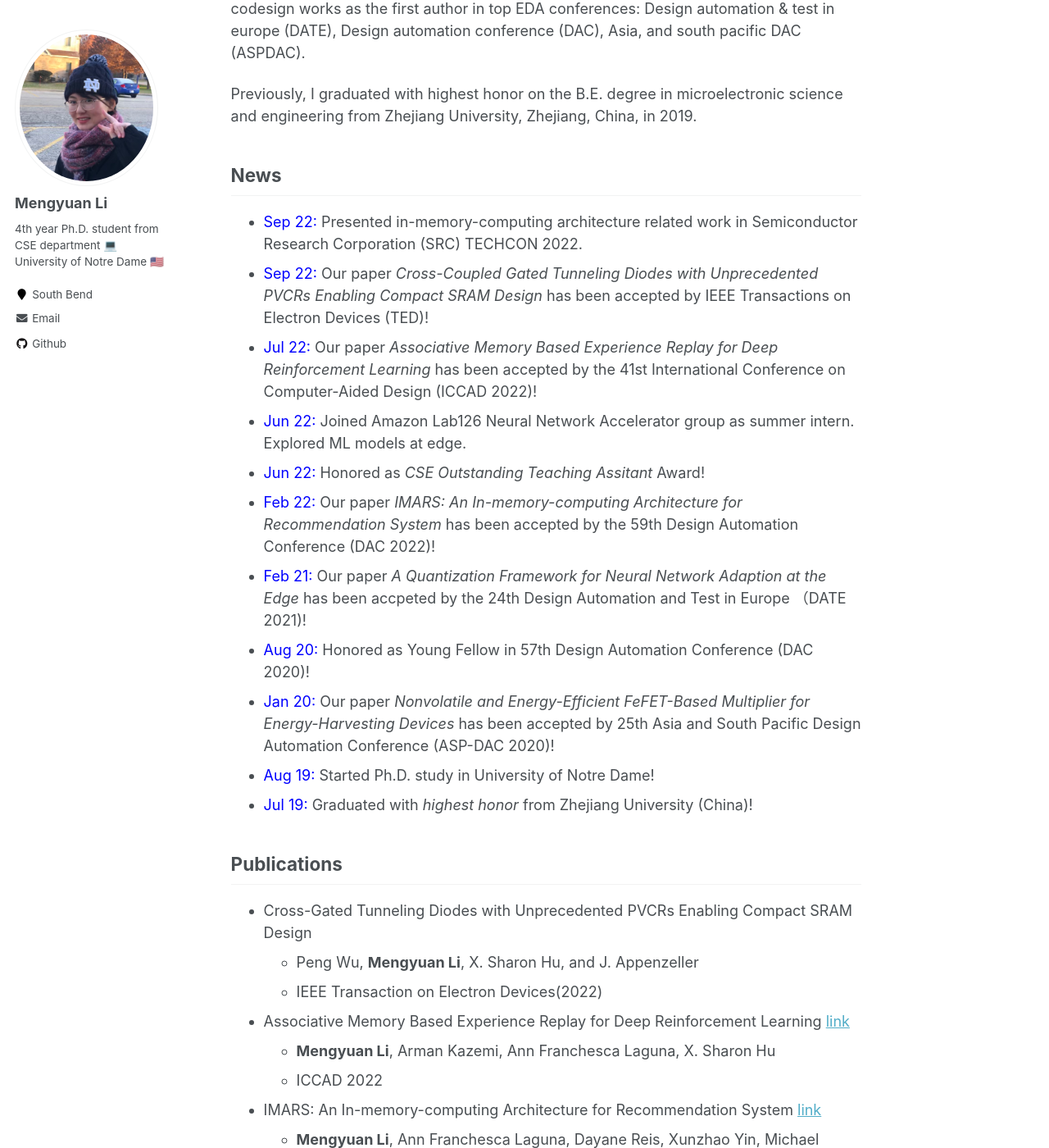
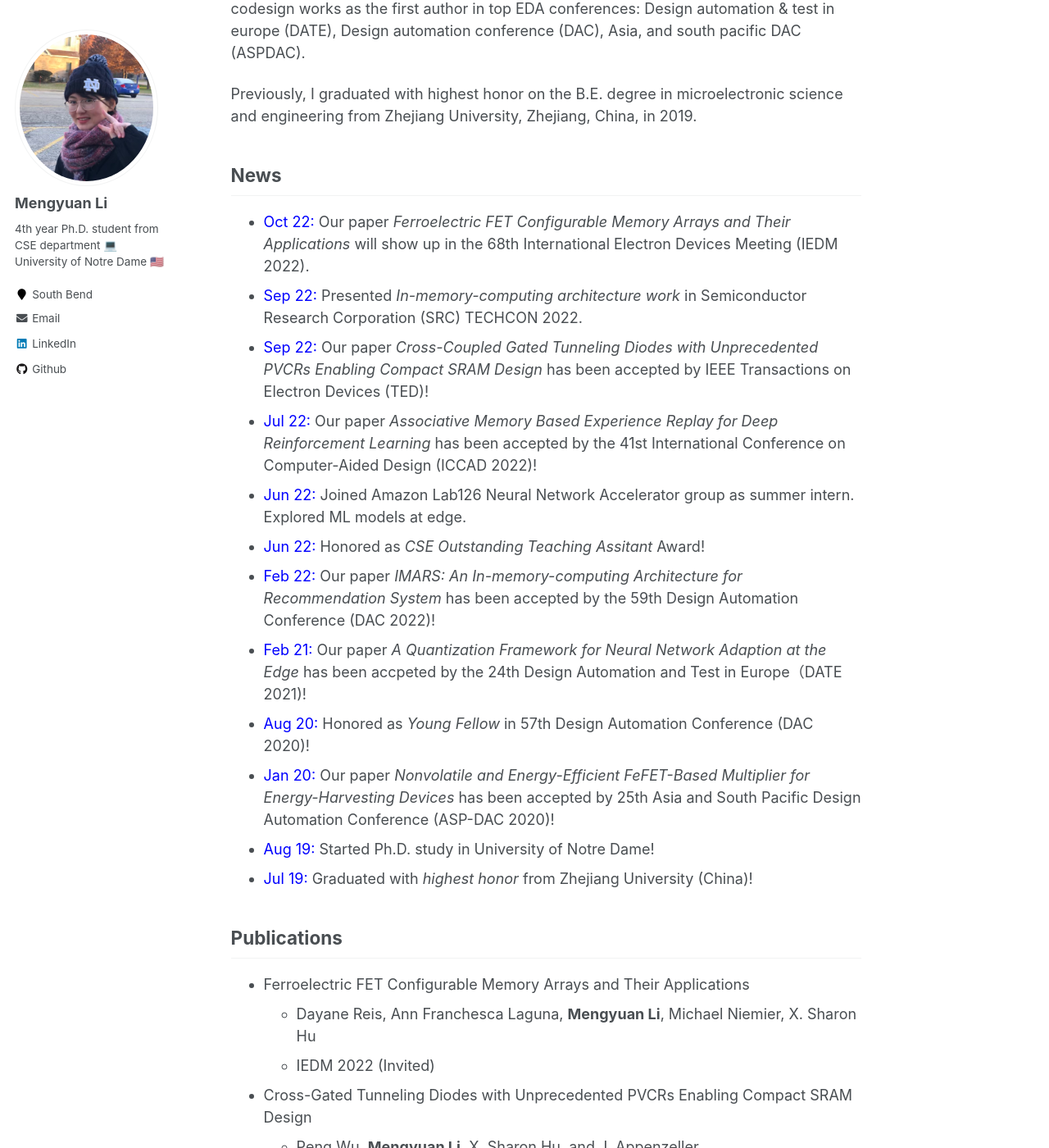
Before and after one commit to menggg22/menggg22.github.io, a Jekyll site: the page built from _pages/about.md, in a window 1280 px wide and 1400 px high, scrolled down 376 px. Shown: the whole window at 82% size. Built offline with Jekyll 4.4.1, drawn with Linux system fonts in a browser that asks for light colours; some of the changed text lies outside the part shown.

Commit message:
linkedin

```diff
--- a/_config.yml
+++ b/_config.yml
@@ -102,7 +102,7 @@ author:
   instagram        :
   impactstory      : #"https://profiles.impactstory.org/u/xxxx-xxxx-xxxx-xxxx"
   lastfm           :
-  linkedin         :
+  linkedin         : "https://www.linkedin.com/in/myli22/"
   orcid            :
   pinterest        :
   soundcloud       :
--- a/_pages/about.md
+++ b/_pages/about.md
@@ -14,22 +14,26 @@ I am currently working on accelerating the emerging memory-intensive application
 Previously, I graduated with highest honor on the B.E. degree in microelectronic science and engineering from Zhejiang University, Zhejiang, China, in 2019.
 
 ## News
-- <span style="color:blue">Sep 22:</span> Presented in-memory-computing architecture related work in Semiconductor Research Corporation (SRC) TECHCON 2022.
+- <span style="color:blue">Oct 22:</span> Our paper *Ferroelectric FET Configurable Memory Arrays and Their Applications* will show up in the 68th International Electron Devices Meeting (IEDM 2022).
+- <span style="color:blue">Sep 22:</span> Presented *In-memory-computing architecture work* in Semiconductor Research Corporation (SRC) TECHCON 2022.
 - <span style="color:blue">Sep 22:</span>  Our paper *Cross-Coupled Gated Tunneling Diodes with Unprecedented PVCRs Enabling Compact SRAM Design* has been accepted by IEEE Transactions on Electron Devices (TED)!
 - <span style="color:blue">Jul 22:</span>   Our paper *Associative Memory Based Experience Replay for Deep Reinforcement Learning* has been accepted by the 41st International Conference on Computer-Aided Design (ICCAD 2022)!
 - <span style="color:blue">Jun 22:</span> Joined Amazon Lab126 Neural Network Accelerator group as summer intern. Explored ML models at edge.
 - <span style="color:blue">Jun 22:</span> Honored as *CSE Outstanding Teaching Assitant* Award!
 - <span style="color:blue">Feb 22:</span>  Our paper *IMARS: An In-memory-computing Architecture for Recommendation System* has been accepted by the 59th Design Automation Conference (DAC 2022)!
-- <span style="color:blue">Feb 21:</span> Our paper *A Quantization Framework for Neural Network Adaption at the Edge* has been accpeted by the 24th Design Automation and Test in Europe （DATE 2021)!
-- <span style="color:blue">Aug 20:</span> Honored as Young Fellow in 57th Design Automation Conference (DAC 2020)!
+- <span style="color:blue">Feb 21:</span> Our paper *A Quantization Framework for Neural Network Adaption at the Edge* has been accpeted by the 24th Design Automation and Test in Europe（DATE 2021)!
+- <span style="color:blue">Aug 20:</span> Honored as *Young Fellow* in 57th Design Automation Conference (DAC 2020)!
 - <span style="color:blue">Jan 20:</span> Our paper *Nonvolatile and Energy-Efficient FeFET-Based Multiplier for Energy-Harvesting Devices* has been accepted by 25th Asia and South Pacific Design Automation Conference (ASP-DAC 2020)!
 - <span style="color:blue">Aug 19:</span>  Started Ph.D. study in University of Notre Dame!
 - <span style="color:blue">Jul 19:</span>  Graduated with *highest honor* from Zhejiang University (China)!
 
 ## Publications
+- Ferroelectric FET Configurable Memory Arrays and Their Applications
+  - Dayane Reis, Ann Franchesca Laguna, **Mengyuan Li**, Michael Niemier, X. Sharon Hu
+  - IEDM 2022 (Invited)
 - Cross-Gated Tunneling Diodes with Unprecedented PVCRs Enabling Compact SRAM Design
   - Peng Wu, **Mengyuan Li**, X. Sharon Hu, and J. Appenzeller
-  - IEEE Transaction on Electron Devices(2022)
+  - IEEE Transaction on Electron Devices 2022
 - Associative Memory Based Experience Replay for Deep Reinforcement Learning [link](https://arxiv.org/abs/2207.07791)
   - **Mengyuan Li**, Arman Kazemi, Ann Franchesca Laguna, X. Sharon Hu
   - ICCAD 2022
```
